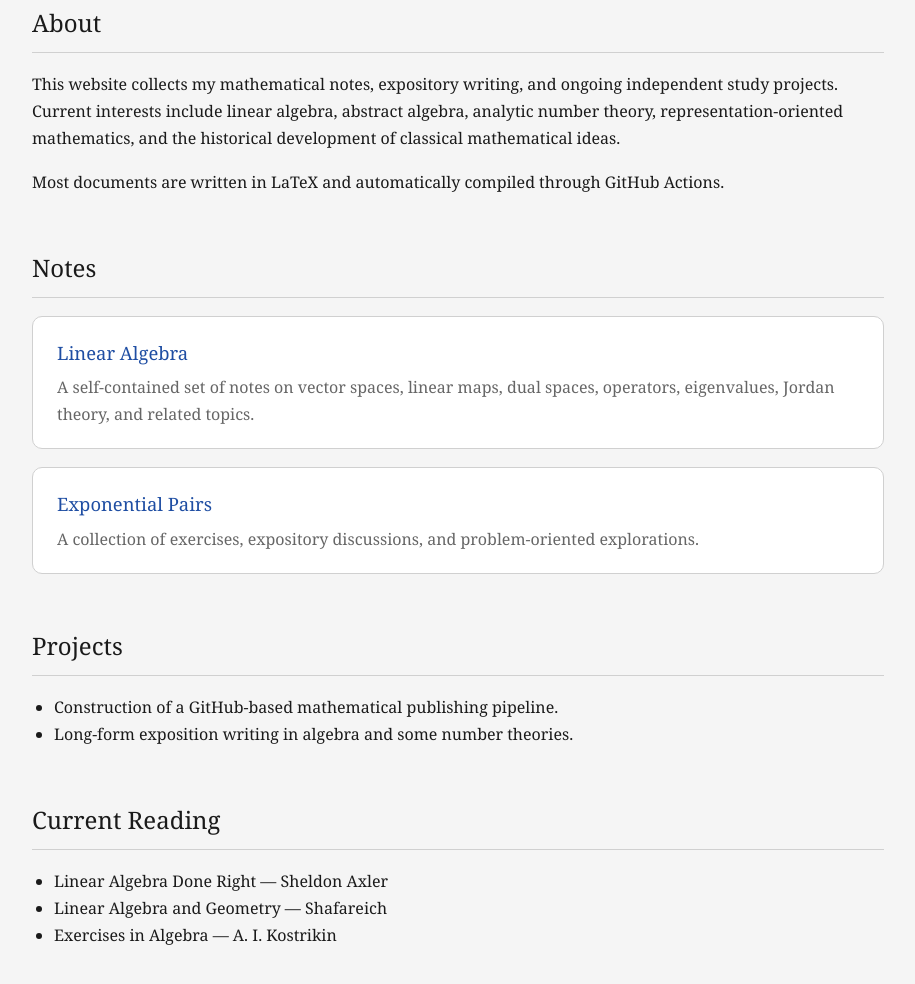
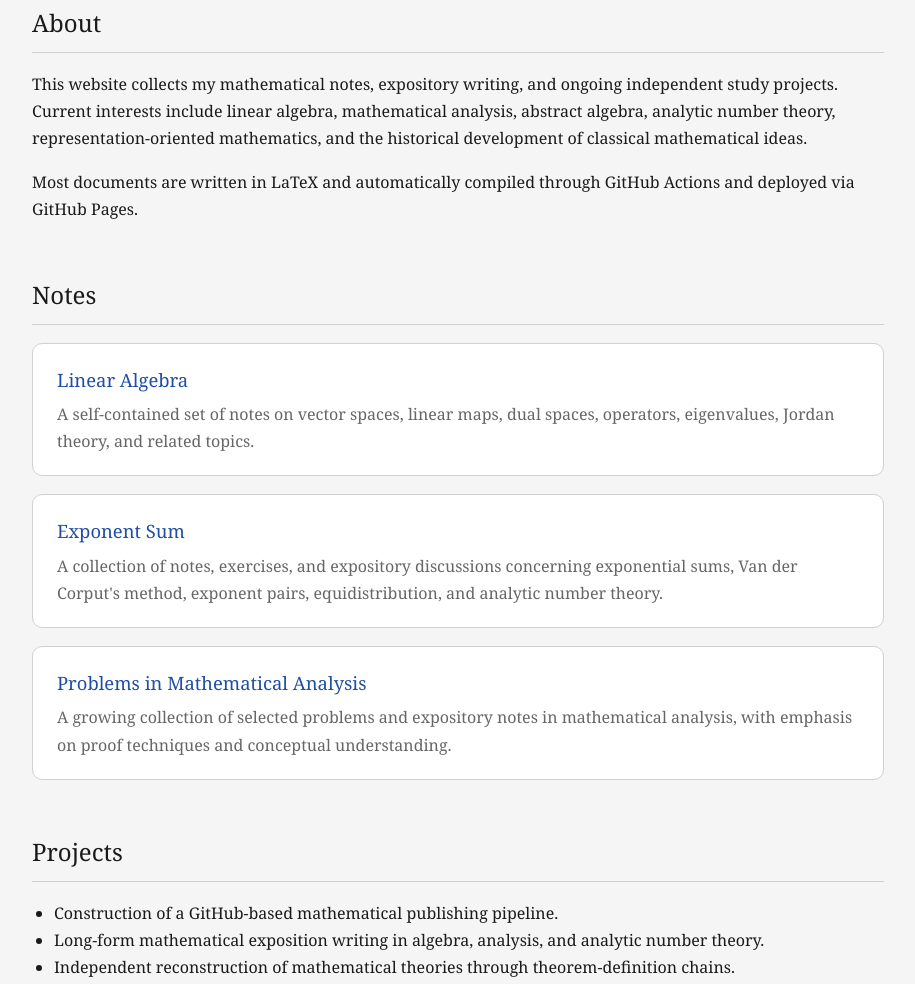
Before and after one commit to Evaristesgun/Evaristesgun.github.io, a plain HTML site: page index.html in a window 1280 px wide. Shown: the part 293-1277 px from the top of the page, without its empty margins (182-1097 px from the left). Drawn offline with Linux system fonts and the light colour scheme.

Commit message:
Update index.html

```diff
--- a/index.html
+++ b/index.html
@@ -157,14 +157,14 @@
             <p>
                 This website collects my mathematical notes, expository writing,
                 and ongoing independent study projects. Current interests include
-                linear algebra, abstract algebra, analytic number theory,
-                representation-oriented mathematics, and the historical development
-                of classical mathematical ideas.
+                linear algebra, mathematical analysis, abstract algebra,
+                analytic number theory, representation-oriented mathematics,
+                and the historical development of classical mathematical ideas.
             </p>
 
             <p>
                 Most documents are written in LaTeX and automatically compiled
-                through GitHub Actions.
+                through GitHub Actions and deployed via GitHub Pages.
             </p>
         </section>
 
@@ -180,19 +180,36 @@
 
                 <div class="project-description">
                     A self-contained set of notes on vector spaces, linear maps,
-                    dual spaces, operators, eigenvalues, Jordan theory, and related topics.
+                    dual spaces, operators, eigenvalues, Jordan theory,
+                    and related topics.
                 </div>
             </div>
 
             <div class="card">
                 <div class="project-title">
                     <a href="https://evaristesgun.github.io/Math.Notes.et.Problems/ExPair/main.pdf">
-                        Exponential Pairs
+                        Exponent Sum
                     </a>
                 </div>
 
                 <div class="project-description">
-                    A collection of exercises, expository discussions, and problem-oriented explorations.
+                    A collection of notes, exercises, and expository discussions
+                    concerning exponential sums, Van der Corput's method,
+                    exponent pairs, equidistribution, and analytic number theory.
+                </div>
+            </div>
+
+            <div class="card">
+                <div class="project-title">
+                    <a href="https://evaristesgun.github.io/Math.Notes.et.Problems/Problems_in_Mathematical_Analysis/main.pdf">
+                        Problems in Mathematical Analysis
+                    </a>
+                </div>
+
+                <div class="project-description">
+                    A growing collection of selected problems and expository notes
+                    in mathematical analysis, with emphasis on proof techniques
+                    and conceptual understanding.
                 </div>
             </div>
         </section>
@@ -202,7 +219,8 @@
 
             <ul>
                 <li>Construction of a GitHub-based mathematical publishing pipeline.</li>
-                <li>Long-form exposition writing in algebra and some number theories.</li>
+                <li>Long-form mathematical exposition writing in algebra, analysis, and analytic number theory.</li>
+                <li>Independent reconstruction of mathematical theories through theorem-definition chains.</li>
             </ul>
         </section>
 
@@ -211,7 +229,7 @@
 
             <ul>
                 <li>Linear Algebra Done Right — Sheldon Axler</li>
-                <li>Linear Algebra and Geometry — Shafareich</li>
+                <li>Linear Algebra and Geometry — Igor Shafarevich</li>
                 <li>Exercises in Algebra — A. I. Kostrikin</li>
             </ul>
         </section>
```
